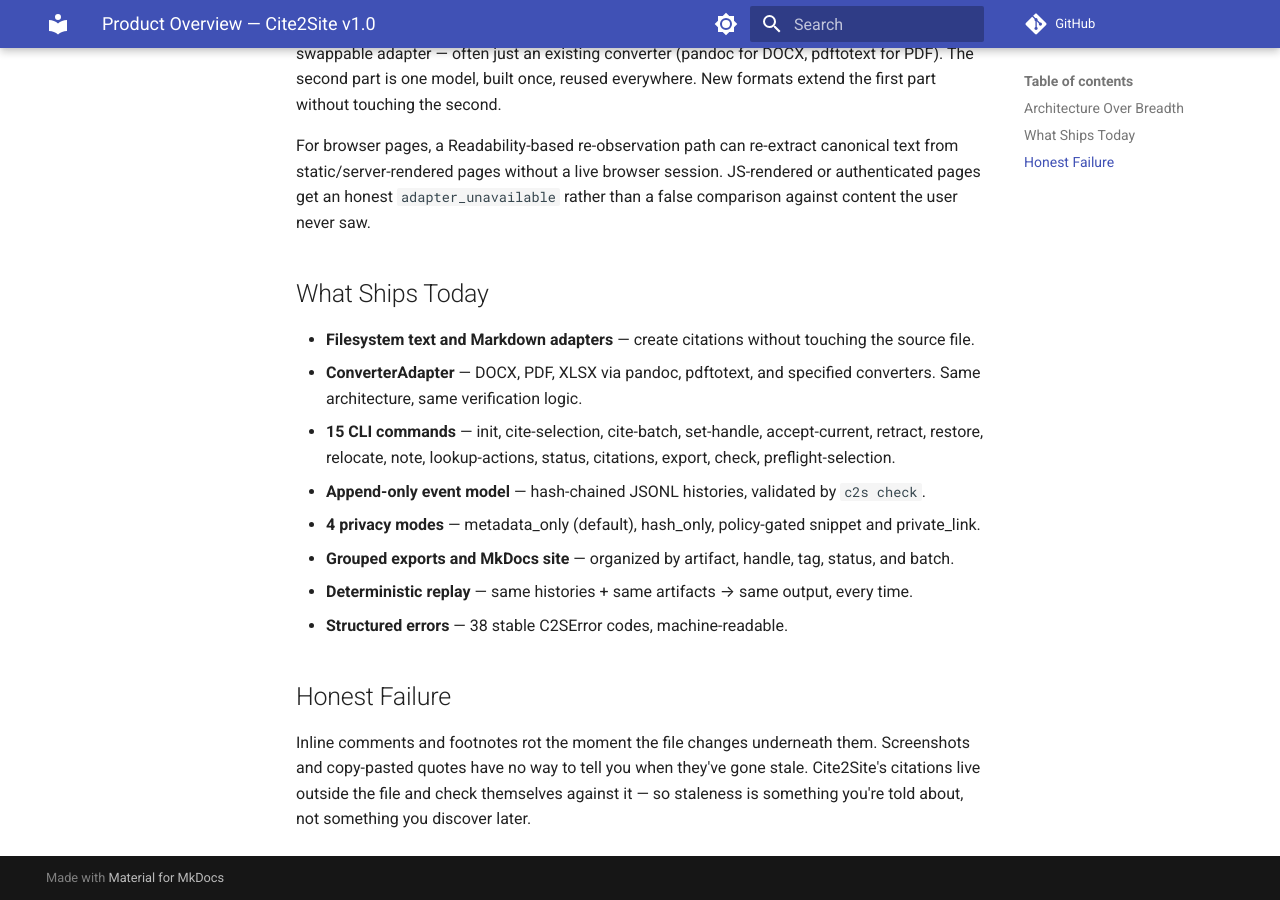
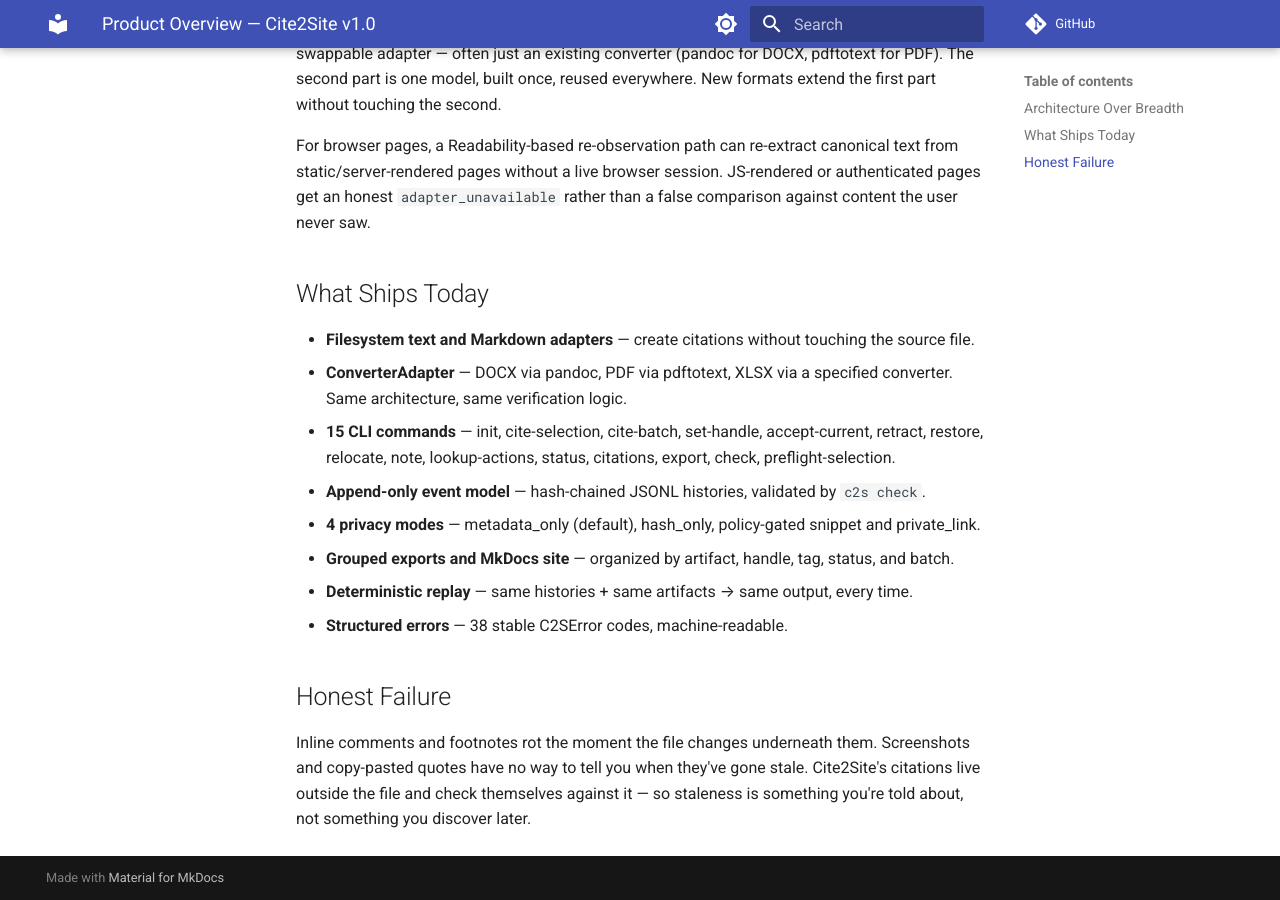
Before and after one commit to paragon-ux/Cite2Site, an MkDocs documentation site: the page built from build-docs/external/overviews/PRODUCT_OVERVIEW.md, in a window 1280 px wide and 900 px high, scrolled down 694 px. Built offline with MkDocs 1.6.1 and Material for MkDocs 9.7.7, drawn with Linux system fonts in a browser that asks for light colours; comment, search, counter and statistics services are not loaded.

Commit message:
fix: clarify converter-to-format mapping in PRODUCT_OVERVIEW and README

```diff
--- a/build-docs/external/overviews/PRODUCT_OVERVIEW.md
+++ b/build-docs/external/overviews/PRODUCT_OVERVIEW.md
@@ -38,8 +38,8 @@
 
 - **Filesystem text and Markdown adapters** — create citations without
   touching the source file.
-- **ConverterAdapter** — DOCX, PDF, XLSX via pandoc, pdftotext, and
-  specified converters. Same architecture, same verification logic.
+- **ConverterAdapter** — DOCX via pandoc, PDF via pdftotext, XLSX via
+  a specified converter. Same architecture, same verification logic.
 - **15 CLI commands** — init, cite-selection, cite-batch, set-handle,
   accept-current, retract, restore, relocate, note, lookup-actions,
   status, citations, export, check, preflight-selection.
```
Also changed, not shown: README.md (+1 -1 lines).
